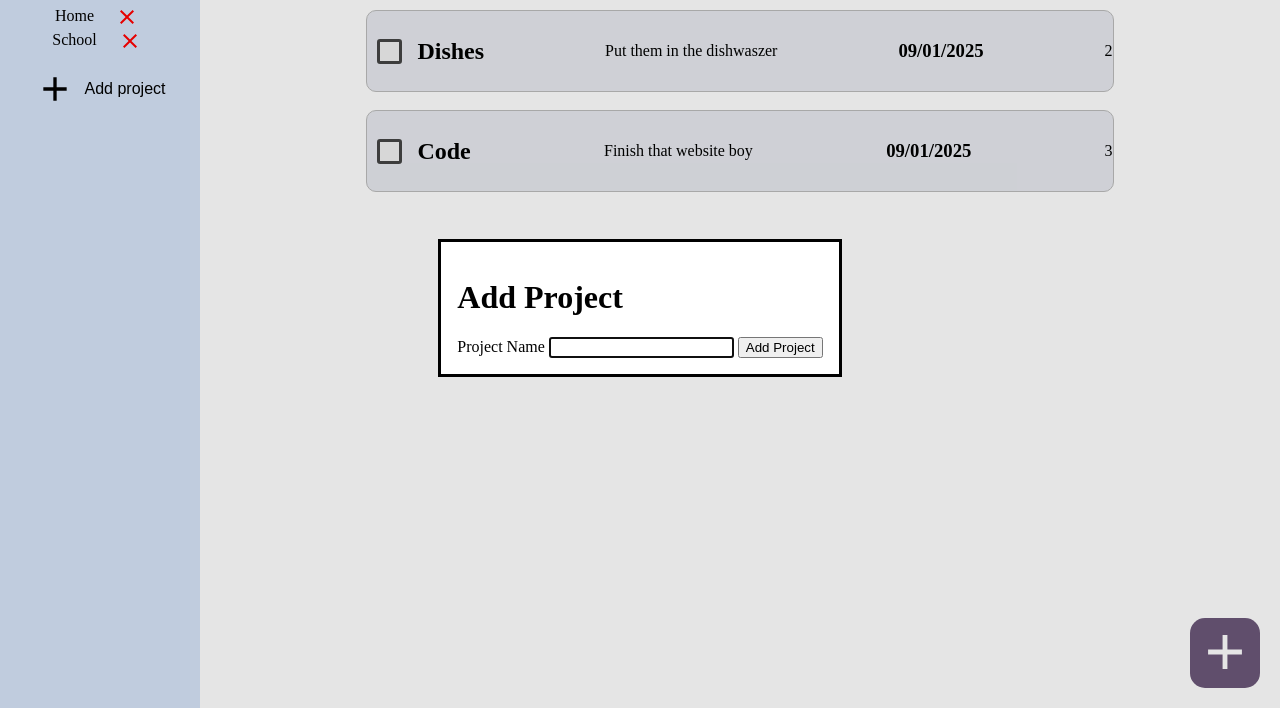
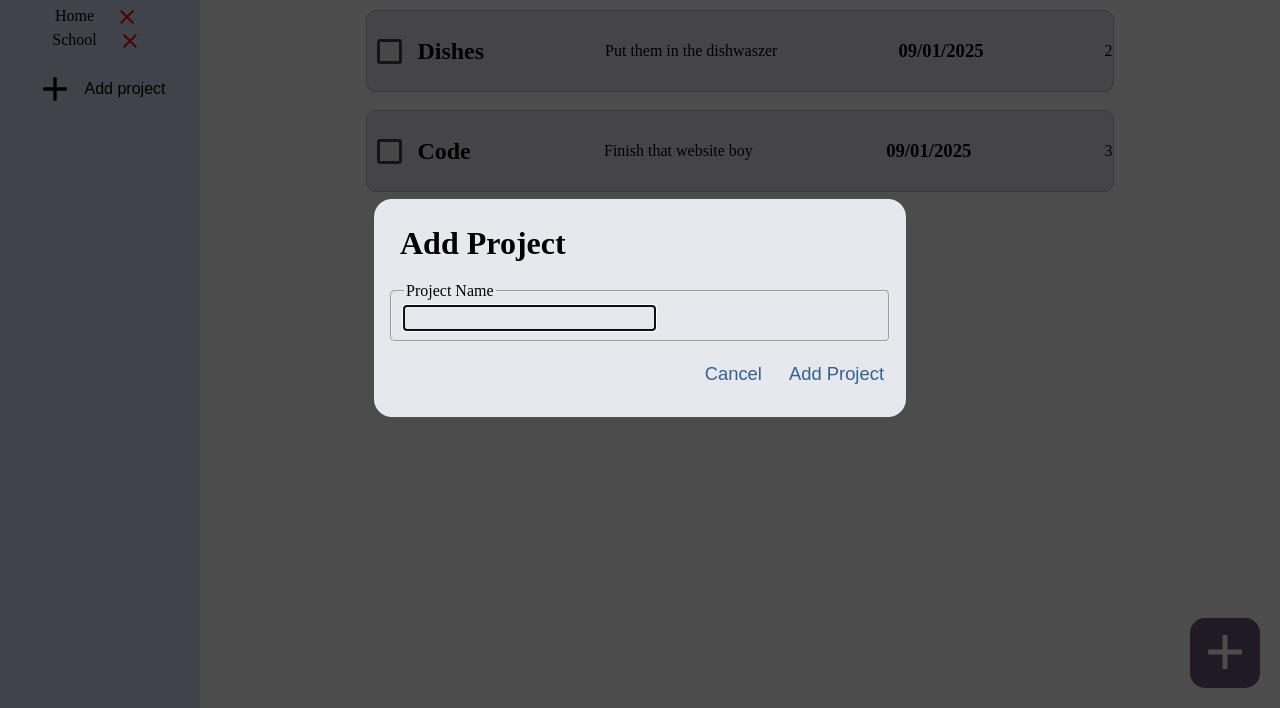
Before and after one commit to pective/todoList, a website built with webpack: page src/template.html in a window 1280 px wide. Both pictures are taken after a click on the button "Add project". Shown: the part 92-800 px from the top of the page. Built offline with nearby package versions, Linux system fonts and the light colour scheme.

Commit message:
Also the project dialog

```diff
--- a/src/index.js
+++ b/src/index.js
@@ -41,6 +41,11 @@ projectForm.addEventListener("submit", (e) => {
     DOMController.createProjectList(appControl.getProjects());
     renderProjects();
 })
+projectForm.addEventListener("reset", (e) => {
+    e.preventDefault();
+    projectForm.reset();
+    projectDialog.close();
+})
 
 let projectList = [];
 const homeProject = new Project("Home");
--- a/src/style.css
+++ b/src/style.css
@@ -124,11 +124,15 @@ li {
     justify-content: space-between;
 }
 
-#taskDialog form input[type="text"] {
+form input[type="text"] {
     background-color: transparent;
     border: none;
     font-size: 1.2rem;
+}
+
+#taskDialog form input[type="text"] {
     width: 650px;
+
 }
 
 #taskTitle {
@@ -149,19 +153,36 @@ li {
     color: var(--md-sys-color-on-surface);
 }
 
-#taskDialog::backdrop {
+::backdrop {
     background-color: black;
     opacity: 0.7;
 }
 
-.task-dialog-buttons {
+#projectDialog {
+    border-radius: 18px;
+    border: none;
+    background-color: var(--md-sys-color-surface-container-high);
+    width: 500px;
+}
+
+#projectDialog h1 {
+    margin: 10px;
+}
+
+#projectDialog fieldset {
+    margin: 20px 0;
+    border-radius: 5px;
+}
+
+.dialog-buttons {
     display: flex;
     gap: 15px;
     justify-content: flex-end;
     grid-column: 1 / 3;
+    margin: 15px 0;
 }
 
-.task-dialog-buttons button {
+.dialog-buttons button {
     background-color: transparent;
     border: none;
     color: var(--md-sys-color-primary);
--- a/src/template.html
+++ b/src/template.html
@@ -51,7 +51,7 @@
                         <option value="high">High</option>
                     </select>
                 </fieldset>
-                <div class="task-dialog-buttons">
+                <div class="dialog-buttons">
                     <button type="reset" id="cancelTaskButton">Cancel</button>
                     <button type="submit">Add Task</button>
                 </div>
@@ -59,11 +59,16 @@
         </dialog>
 
         <dialog id="projectDialog">
+            <h1>Add Project</h1>
             <form>
-                <h1>Add Project</h1>
-                <label for="projectName">Project Name</label>
-                <input type="text" id="projectName" name="projectName" required>
-                <button type="submit">Add Project</button>
+                <fieldset>
+                    <legend>Project Name</legend>
+                    <input type="text" id="projectName" name="projectName" required>
+                </fieldset>
+                <div class="dialog-buttons">
+                    <button type="reset" id="cancelProjectButton">Cancel</button>
+                    <button type="submit">Add Project</button>
+                </div>
             </form>
         </dialog>
     </div>
```
